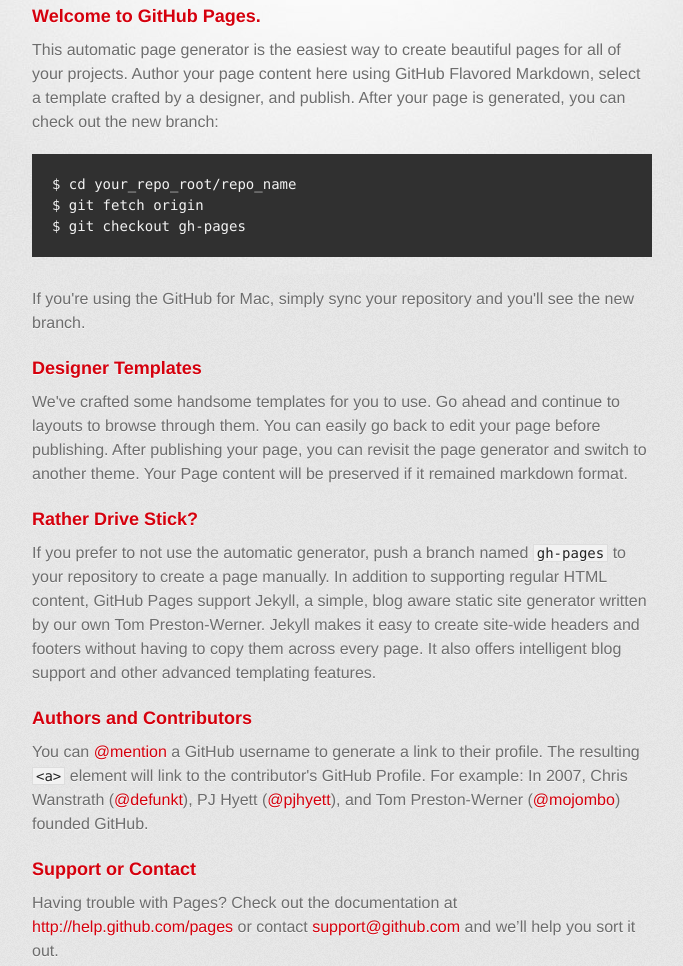
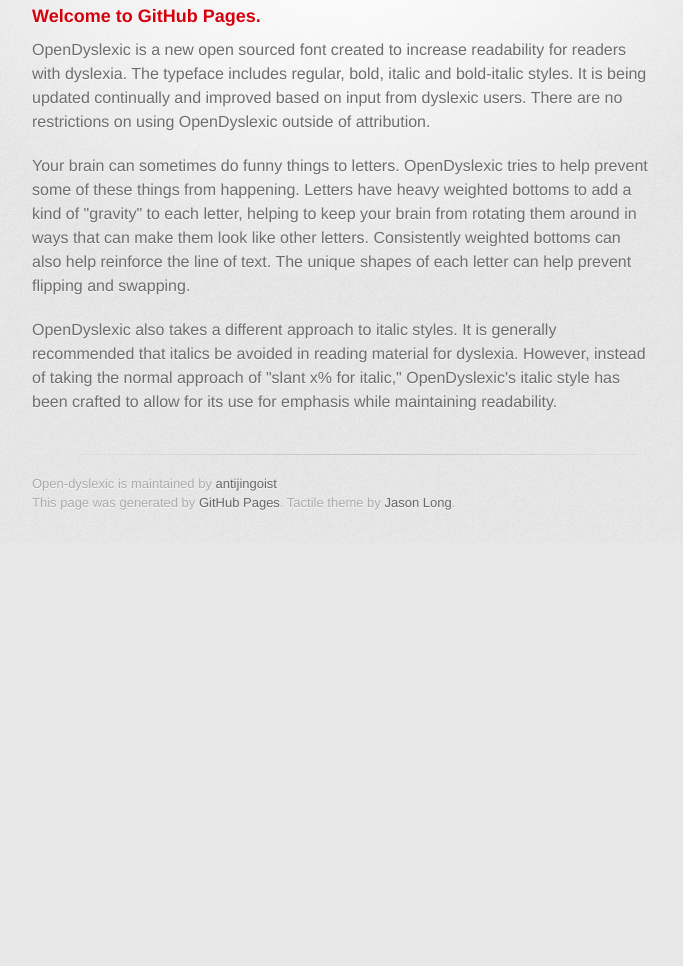
Before and after one commit to antijingoist/open-dyslexic, a plain HTML site: page index.html in a window 1280 px wide. Shown: the part 299-1265 px from the top of the page, without its empty margins (298-981 px from the left). After the commit the page ends 842 px from the top, so only its background shows below. Drawn offline with Linux system fonts and the light colour scheme; a web font is replaced by a local one.

Commit message:
working on it.

```diff
--- a/index.html
+++ b/index.html
@@ -33,30 +33,13 @@
         <section id="main_content">
           <h3>Welcome to GitHub Pages.</h3>
 
-<p>This automatic page generator is the easiest way to create beautiful pages for all of your projects. Author your page content here using GitHub Flavored Markdown, select a template crafted by a designer, and publish. After your page is generated, you can check out the new branch:</p>
+        <p style="clear:both;">OpenDyslexic is a new open sourced font created to increase readability
+            for readers with dyslexia. The typeface includes regular, bold, italic and bold-italic styles. It is being updated continually and improved
+            based on input from dyslexic users. There are no restrictions on using
+            OpenDyslexic outside of attribution.</p>
+         <p>Your brain can sometimes do funny things to letters. OpenDyslexic tries to help prevent some of these things from happening. Letters have heavy weighted bottoms to add a kind of "gravity" to each letter, helping to keep your brain from rotating them around in ways that can make them look like other letters. Consistently weighted bottoms can also help reinforce the line of text. The unique shapes of each letter can help prevent flipping and swapping.</p>
+         <p>OpenDyslexic also takes a different approach to italic styles. It is generally recommended that italics be avoided in reading material for dyslexia. However, instead of taking the normal approach of "slant x% for italic," OpenDyslexic's italic style has been crafted to allow for its use for <i>emphasis</i> while maintaining readability.</p>
 
-<pre><code>$ cd your_repo_root/repo_name
-$ git fetch origin
-$ git checkout gh-pages
-</code></pre>
-
-<p>If you're using the GitHub for Mac, simply sync your repository and you'll see the new branch.</p>
-
-<h3>Designer Templates</h3>
-
-<p>We've crafted some handsome templates for you to use. Go ahead and continue to layouts to browse through them. You can easily go back to edit your page before publishing. After publishing your page, you can revisit the page generator and switch to another theme. Your Page content will be preserved if it remained markdown format.</p>
-
-<h3>Rather Drive Stick?</h3>
-
-<p>If you prefer to not use the automatic generator, push a branch named <code>gh-pages</code> to your repository to create a page manually. In addition to supporting regular HTML content, GitHub Pages support Jekyll, a simple, blog aware static site generator written by our own Tom Preston-Werner. Jekyll makes it easy to create site-wide headers and footers without having to copy them across every page. It also offers intelligent blog support and other advanced templating features.</p>
-
-<h3>Authors and Contributors</h3>
-
-<p>You can <a href="https://github.com/blog/821" class="user-mention">@mention</a> a GitHub username to generate a link to their profile. The resulting <code>&lt;a&gt;</code> element will link to the contributor's GitHub Profile. For example: In 2007, Chris Wanstrath (<a href="https://github.com/defunkt" class="user-mention">@defunkt</a>), PJ Hyett (<a href="https://github.com/pjhyett" class="user-mention">@pjhyett</a>), and Tom Preston-Werner (<a href="https://github.com/mojombo" class="user-mention">@mojombo</a>) founded GitHub.</p>
-
-<h3>Support or Contact</h3>
-
-<p>Having trouble with Pages? Check out the documentation at <a href="http://help.github.com/pages">http://help.github.com/pages</a> or contact <a href="mailto:support@github.com">support@github.com</a> and we’ll help you sort it out.</p>
         </section>
 
         <footer>
```
